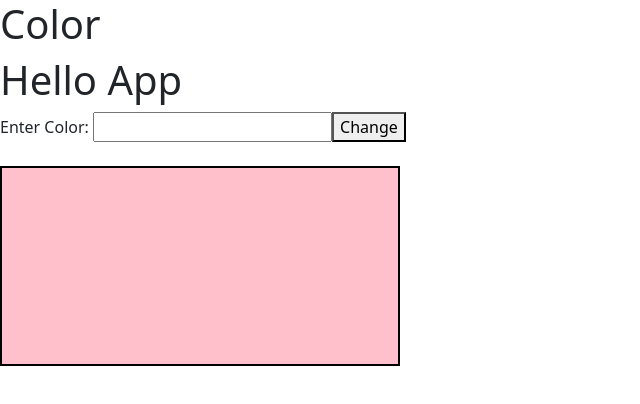
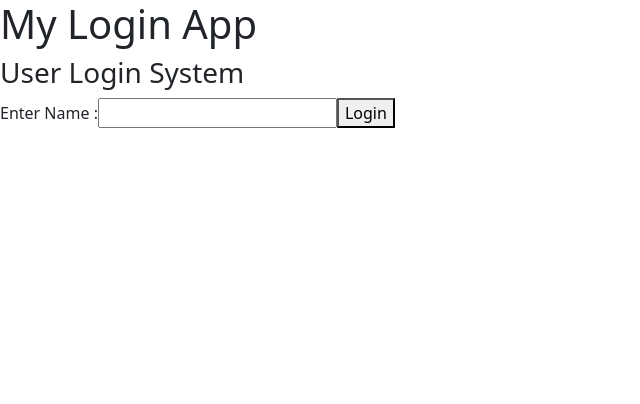
Before and after one commit to Arunsilawat/React, a React (Vite) app: page / in a window 1280 px wide. Shown: the top 404 px of the page, without its empty margins (0-640 px from the left). Built offline with nearby package versions, Linux system fonts and the light colour scheme.

Commit message:
Login Logout with context

```diff
--- a/src/App.jsx
+++ b/src/App.jsx
@@ -1,17 +1,14 @@
 import { useContext } from "react";
-import { myColorContaxt } from "./ColorContaxt";
-import { useState } from "react";
+import { myLoginContext } from "./LoginContext";
+import UnauthUser from "./UnauthUser";
+import AuthUser from "./AuthUser";
 const App=()=>{
-    const {color,setColor}=useContext(myColorContaxt)
-    const [txt,setText]=useState("")
+    const {user}=useContext(myLoginContext)
     return(
         <>
-        <h1>Hello App</h1>
-        Enter Color: <input type="text" value={txt} onChange={(e)=>{setText(e.target.value)}} />
-        <button onClick={()=>{setColor(txt)}}>Change</button><br /><br />
-        <div style={{width:400,border:'2px solid black',height:200,backgroundColor:color}}>
+        <h1>My Login App</h1>
 
-        </div>
+         {user.auth ?  <AuthUser/> : <UnauthUser/>}
         </>
     )
 }
--- /dev/null
+++ b/src/AuthUser.jsx
@@ -0,0 +1,13 @@
+import { useContext } from "react";
+import { myLoginContext } from "./LoginContext";
+
+const AuthUser=()=>{
+    const {user,logout}=useContext(myLoginContext);
+    return(
+        <>
+           <h1>Welcome : {user.name}</h1>
+           <button onClick={()=>{logout()}}>Logout</button>
+        </>
+    )
+}
+export default AuthUser;
--- a/src/ColorContaxt.jsx
+++ /dev/null
@@ -1,17 +0,0 @@
-import { createContext,useState } from "react";
-
-
-const myColorContaxt=createContext();
-const ColorContact=({children})=>{
-    const [color,setColor]=useState("pink")
-    return(
-        <>
-           <h1>Color</h1>
-           <myColorContaxt.Provider value={{color,setColor}}>
-               {children}
-           </myColorContaxt.Provider>
-        </>
-    )
-}
-export default ColorContact;
-export {myColorContaxt};
--- /dev/null
+++ b/src/LoginContext.jsx
@@ -0,0 +1,21 @@
+import { Children, createContext,useState } from "react";
+const myLoginContext=createContext();
+const LoginContext=({children})=>{
+    const [user,setUser]=useState({name:"",auth:false})
+    const login=(nm)=>{
+        setUser({name:nm,auth:true})
+    }
+    const logout=(nm)=>{
+        setUser({name:"",auth:false})
+    }
+    return(
+        <>
+        <myLoginContext.Provider value={{user,login,logout}}>
+            {children}
+        </myLoginContext.Provider>
+
+        </>
+    )
+}
+export default  LoginContext;
+export {myLoginContext};
--- /dev/null
+++ b/src/UnauthUser.jsx
@@ -0,0 +1,15 @@
+import { useState,useContext } from "react";
+import { myLoginContext } from "./LoginContext";
+const UnauthUser=()=>{
+    const {login}=useContext(myLoginContext)
+    const [nm,setNm]=useState("");
+    return(
+        <>
+           <h3>User Login System</h3>
+           Enter Name :
+           <input type="text" value={nm} onChange={(e)=>{setNm(e.target.value)}}/>
+           <button onClick={()=>{login(nm)}}>Login</button>
+        </>
+    )
+}
+export default UnauthUser;
--- a/src/main.jsx
+++ b/src/main.jsx
@@ -3,9 +3,10 @@ import ReactDOM from 'react-dom/client'
 import App from './App.jsx'
 import 'bootstrap/dist/css/bootstrap.min.css';
 import './CSS/style.css'
-import ColorContact from './ColorContaxt.jsx';
+import LoginContext from './LoginContext.jsx';
 ReactDOM.createRoot(document.getElementById('root')).render(
-<ColorContact>
-<App/>
-</ColorContact>
+    <LoginContext>
+     <App/>
+    </LoginContext>
+
 )
```
